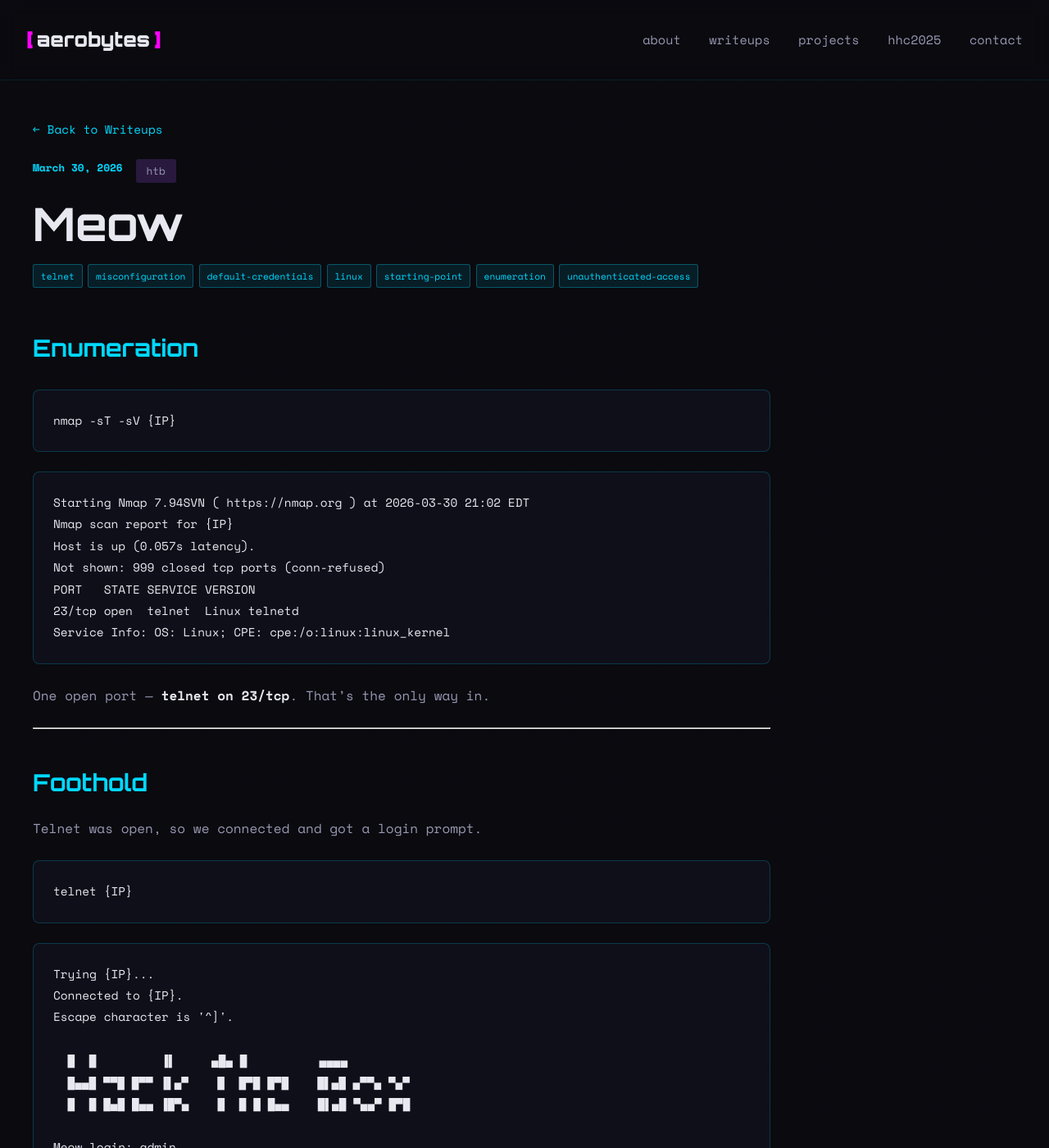
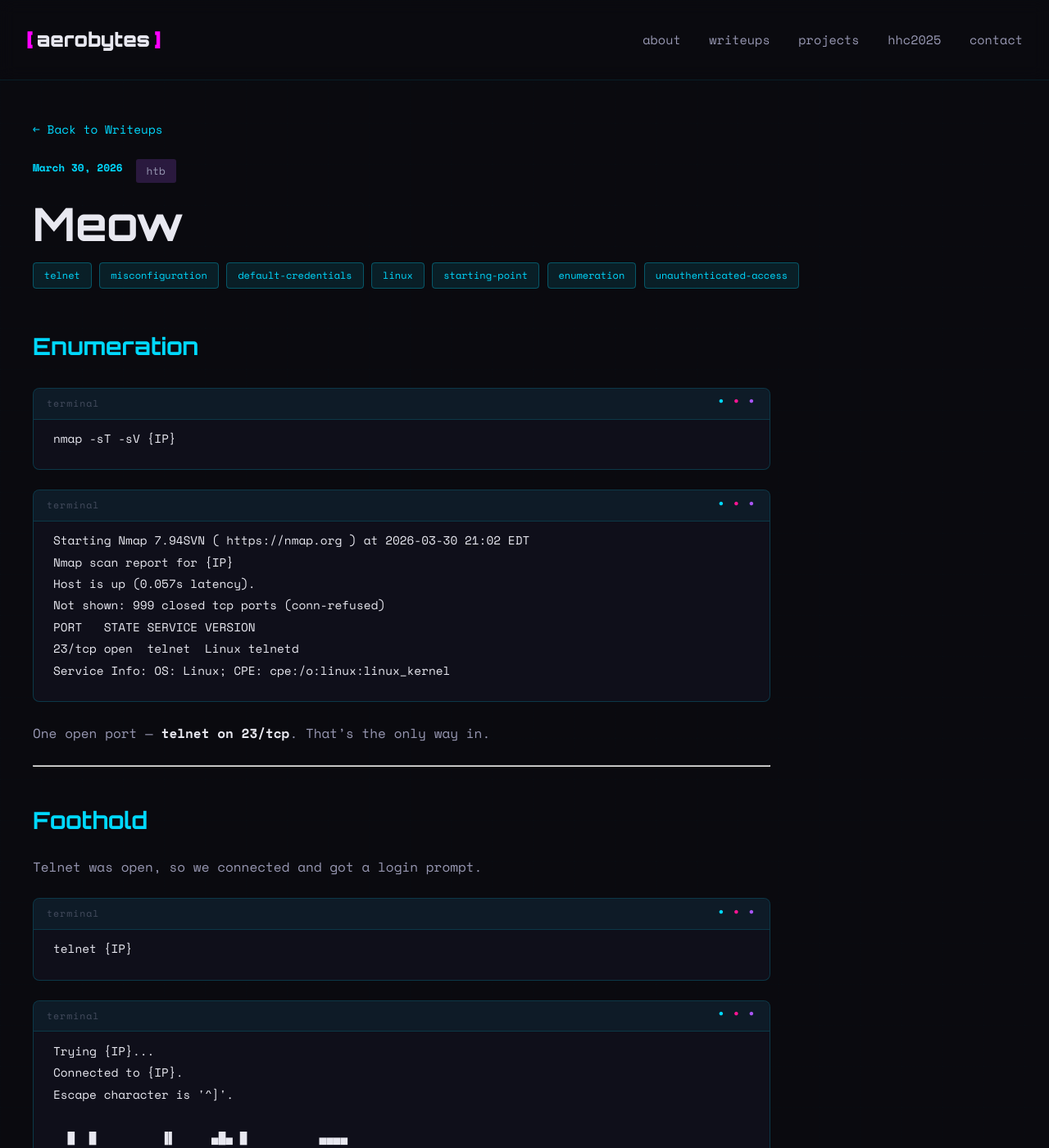
Before and after one commit to Aeronique/aerobytes-site, a Jekyll site: the page built from _posts/2026-03-30-htb-meow.md, in a window 1280 px wide and 1400 px high. Shown: the whole window at 82% size. Built offline with Jekyll 4.4.1, drawn with Linux system fonts in a browser that asks for light colours.

Commit message:
Update style.css

```diff
--- a/assets/css/style.css
+++ b/assets/css/style.css
@@ -610,20 +610,13 @@ strong {
     gap: 0.5rem;
 }
 
-.writeup-tags {
-    display: flex;
-    flex-wrap: wrap;
-    gap: 0.4rem;
-    margin-top: 0.75rem;
-}
-
 .tag {
-    font-size: 0.7rem;
-    padding: 0.25rem 0.55rem;
+    font-size: 0.75rem;
+    padding: 0.4rem 0.8rem;
     background: rgba(0, 217, 255, 0.1);
     color: var(--cyber-blue);
     border: 1px solid rgba(0, 217, 255, 0.3);
-    border-radius: 3px;
+    border-radius: 4px;
 }
 
 /* Speaking & Publications */
@@ -1152,8 +1145,52 @@ strong {
     border: 1px solid rgba(0, 217, 255, 0.2);
     border-radius: 8px;
     padding: 1.5rem;
+    padding-top: 3rem;
     overflow-x: auto;
     margin: 1.5rem 0;
+    position: relative;
+}
+
+.writeup-content pre::before {
+    content: 'terminal';
+    position: absolute;
+    top: 0;
+    left: 0;
+    right: 0;
+    padding: 0.5rem 1rem;
+    background: rgba(0, 217, 255, 0.06);
+    border-bottom: 1px solid rgba(0, 217, 255, 0.15);
+    border-radius: 8px 8px 0 0;
+    font-family: var(--font-mono);
+    font-size: 0.72rem;
+    color: rgba(152, 152, 179, 0.4);
+    letter-spacing: 1px;
+    display: flex;
+    align-items: center;
+    justify-content: space-between;
+}
+
+.writeup-content pre::after {
+    content: '\25CF  \25CF  \25CF';
+    position: absolute;
+    top: 0;
+    right: 1rem;
+    height: 2rem;
+    display: flex;
+    align-items: center;
+    font-size: 0.65rem;
+    letter-spacing: 3px;
+    /* blue pink purple via individual spans not possible in pseudo,
+       so we layer colors: first dot blue, second pink, third purple */
+    background: linear-gradient(
+        to right,
+        var(--cyber-blue)   0%   33%,
+        var(--cyber-pink)  34%   66%,
+        var(--cyber-purple) 67%  100%
+    );
+    -webkit-background-clip: text;
+    -webkit-text-fill-color: transparent;
+    background-clip: text;
 }
 
 .writeup-content pre code {
```
